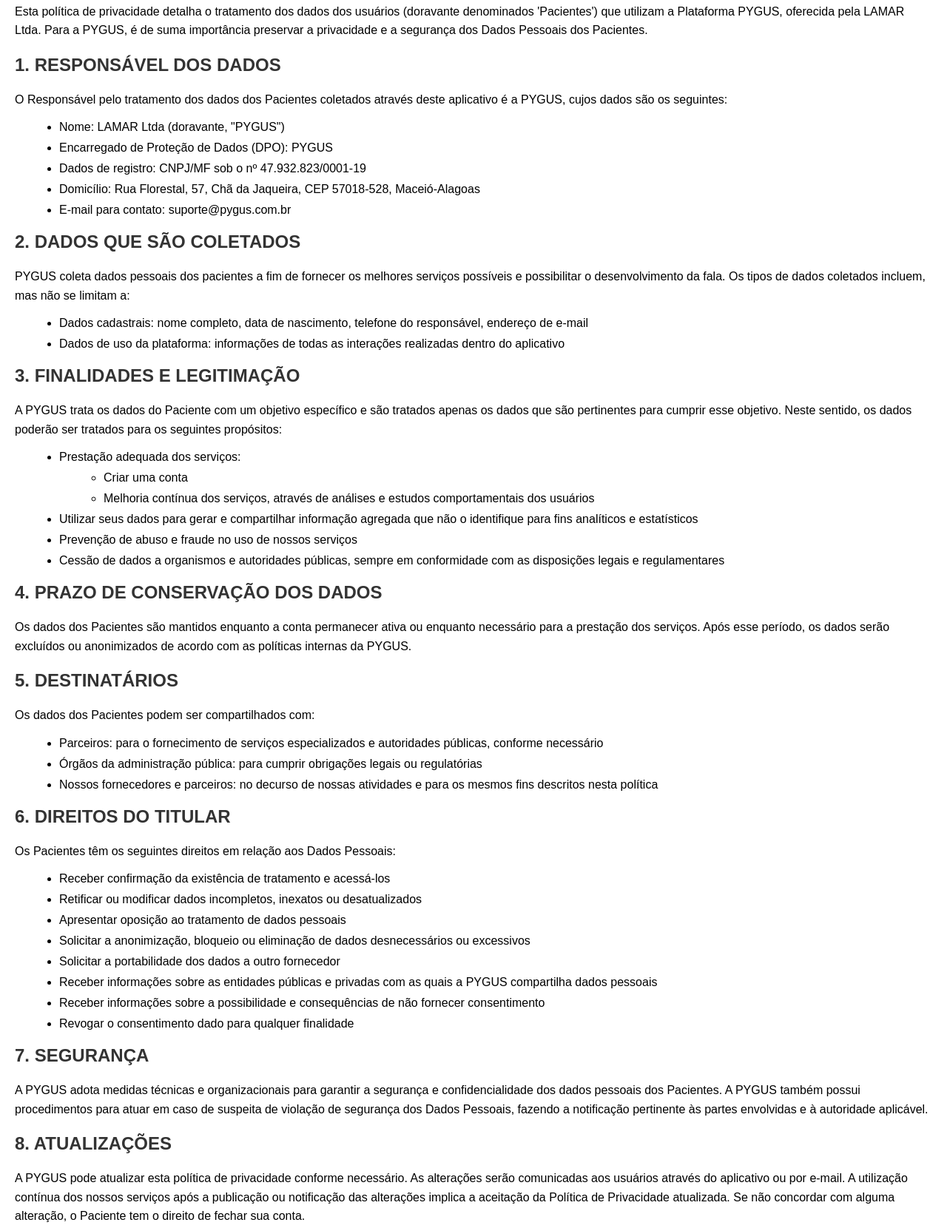
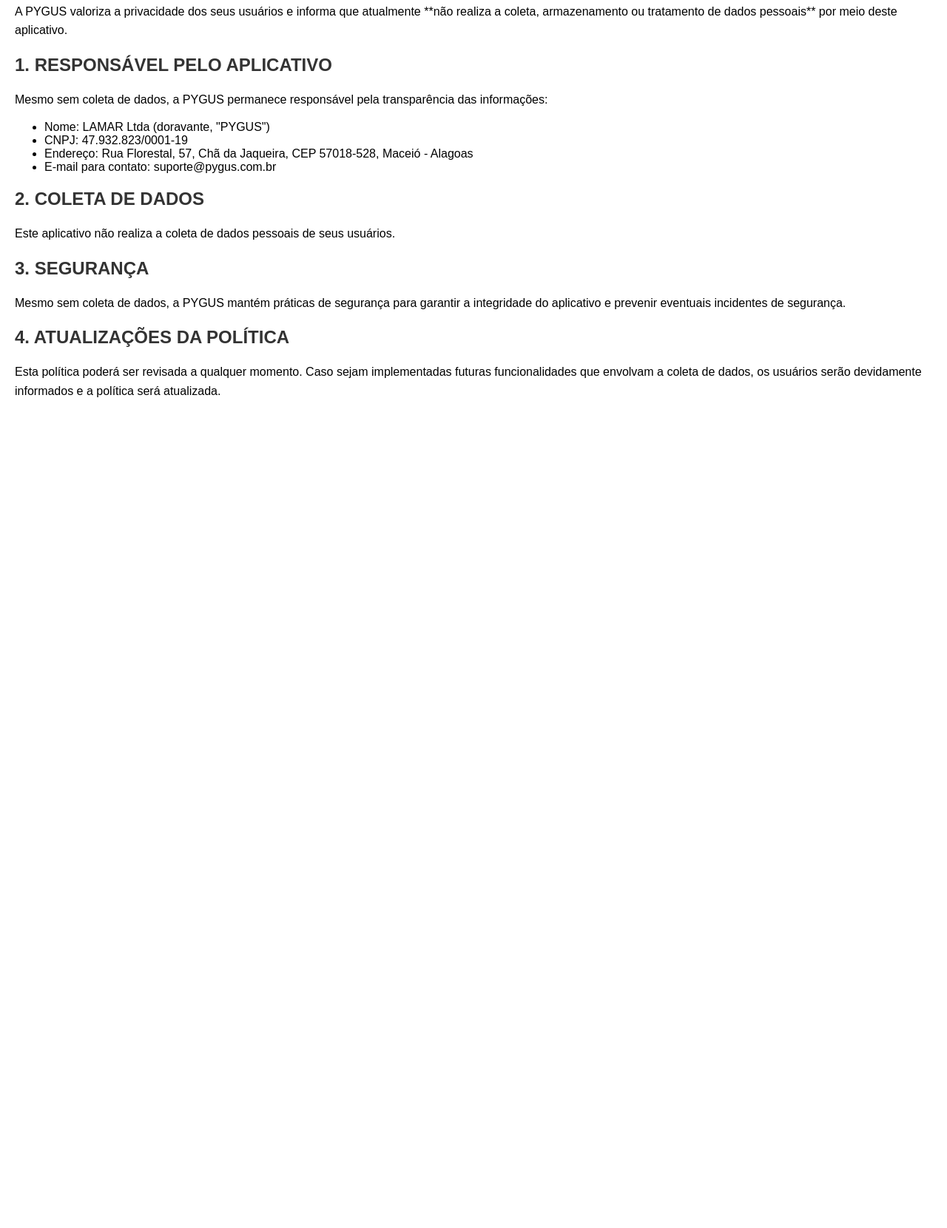
Before and after one commit to pygusdev/docs, a plain HTML site: page index.html in a window 1280 px wide. Shown: the part 77-1737 px from the top of the page at 74% size. After the commit the page ends 800 px from the top, so only its background shows below. Drawn offline with Linux system fonts and the light colour scheme.

Commit message:
Update index.html

```diff
--- a/index.html
+++ b/index.html
@@ -4,86 +4,31 @@
     <meta charset="UTF-8">
     <title>Política de Privacidade da PYGUS</title>
     <style>
-        body {
-            font-family: Arial, sans-serif;
-            margin: 20px;
-        }
-        h1, h2, h3, h4 {
-            color: #333;
-        }
-        p {
-            line-height: 1.6;
-        }
-        ul {
-            margin-left: 20px;
-        }
-        ul li {
-            margin-bottom: 10px;
-        }
+        body { font-family: Arial, sans-serif; margin: 20px; }
+        h1, h2 { color: #333; }
+        p { line-height: 1.6; }
     </style>
 </head>
 <body>
     <h1>Política de Privacidade da PYGUS</h1>
-    <p>Esta política de privacidade detalha o tratamento dos dados dos usuários (doravante denominados 'Pacientes') que utilizam a Plataforma PYGUS, oferecida pela LAMAR Ltda. Para a PYGUS, é de suma importância preservar a privacidade e a segurança dos Dados Pessoais dos Pacientes.</p>
+    <p>A PYGUS valoriza a privacidade dos seus usuários e informa que atualmente **não realiza a coleta, armazenamento ou tratamento de dados pessoais** por meio deste aplicativo.</p>
 
-    <h2>1. RESPONSÁVEL DOS DADOS</h2>
-    <p>O Responsável pelo tratamento dos dados dos Pacientes coletados através deste aplicativo é a PYGUS, cujos dados são os seguintes:</p>
+    <h2>1. RESPONSÁVEL PELO APLICATIVO</h2>
+    <p>Mesmo sem coleta de dados, a PYGUS permanece responsável pela transparência das informações:</p>
     <ul>
         <li>Nome: LAMAR Ltda (doravante, "PYGUS")</li>
-        <li>Encarregado de Proteção de Dados (DPO): PYGUS</li>
-        <li>Dados de registro: CNPJ/MF sob o nº 47.932.823/0001-19</li>
-        <li>Domicílio: Rua Florestal, 57, Chã da Jaqueira, CEP 57018-528, Maceió-Alagoas</li>
+        <li>CNPJ: 47.932.823/0001-19</li>
+        <li>Endereço: Rua Florestal, 57, Chã da Jaqueira, CEP 57018-528, Maceió - Alagoas</li>
         <li>E-mail para contato: suporte@pygus.com.br</li>
     </ul>
 
-    <h2>2. DADOS QUE SÃO COLETADOS</h2>
-    <p>PYGUS coleta dados pessoais dos pacientes a fim de fornecer os melhores serviços possíveis e possibilitar o desenvolvimento da fala. Os tipos de dados coletados incluem, mas não se limitam a:</p>
-    <ul>
-        <li>Dados cadastrais: nome completo, data de nascimento, telefone do responsável, endereço de e-mail</li>
-        <li>Dados de uso da plataforma: informações de todas as interações realizadas dentro do aplicativo</li>
-    </ul>
+    <h2>2. COLETA DE DADOS</h2>
+    <p>Este aplicativo não realiza a coleta de dados pessoais de seus usuários.</p>
 
-    <h2>3. FINALIDADES E LEGITIMAÇÃO</h2>
-    <p>A PYGUS trata os dados do Paciente com um objetivo específico e são tratados apenas os dados que são pertinentes para cumprir esse objetivo. Neste sentido, os dados poderão ser tratados para os seguintes propósitos:</p>
-    <ul>
-        <li>Prestação adequada dos serviços:</li>
-        <ul>
-            <li>Criar uma conta</li>
-            <li>Melhoria contínua dos serviços, através de análises e estudos comportamentais dos usuários</li>
-        </ul>
-        <li>Utilizar seus dados para gerar e compartilhar informação agregada que não o identifique para fins analíticos e estatísticos</li>
-        <li>Prevenção de abuso e fraude no uso de nossos serviços</li>
-        <li>Cessão de dados a organismos e autoridades públicas, sempre em conformidade com as disposições legais e regulamentares</li>
-    </ul>
+    <h2>3. SEGURANÇA</h2>
+    <p>Mesmo sem coleta de dados, a PYGUS mantém práticas de segurança para garantir a integridade do aplicativo e prevenir eventuais incidentes de segurança.</p>
 
-    <h2>4. PRAZO DE CONSERVAÇÃO DOS DADOS</h2>
-    <p>Os dados dos Pacientes são mantidos enquanto a conta permanecer ativa ou enquanto necessário para a prestação dos serviços. Após esse período, os dados serão excluídos ou anonimizados de acordo com as políticas internas da PYGUS.</p>
-
-    <h2>5. DESTINATÁRIOS</h2>
-    <p>Os dados dos Pacientes podem ser compartilhados com:</p>
-    <ul>
-        <li>Parceiros: para o fornecimento de serviços especializados e autoridades públicas, conforme necessário</li>
-        <li>Órgãos da administração pública: para cumprir obrigações legais ou regulatórias</li>
-        <li>Nossos fornecedores e parceiros: no decurso de nossas atividades e para os mesmos fins descritos nesta política</li>
-    </ul>
-
-    <h2>6. DIREITOS DO TITULAR</h2>
-    <p>Os Pacientes têm os seguintes direitos em relação aos Dados Pessoais:</p>
-    <ul>
-        <li>Receber confirmação da existência de tratamento e acessá-los</li>
-        <li>Retificar ou modificar dados incompletos, inexatos ou desatualizados</li>
-        <li>Apresentar oposição ao tratamento de dados pessoais</li>
-        <li>Solicitar a anonimização, bloqueio ou eliminação de dados desnecessários ou excessivos</li>
-        <li>Solicitar a portabilidade dos dados a outro fornecedor</li>
-        <li>Receber informações sobre as entidades públicas e privadas com as quais a PYGUS compartilha dados pessoais</li>
-        <li>Receber informações sobre a possibilidade e consequências de não fornecer consentimento</li>
-        <li>Revogar o consentimento dado para qualquer finalidade</li>
-    </ul>
-
-    <h2>7. SEGURANÇA</h2>
-    <p>A PYGUS adota medidas técnicas e organizacionais para garantir a segurança e confidencialidade dos dados pessoais dos Pacientes. A PYGUS também possui procedimentos para atuar em caso de suspeita de violação de segurança dos Dados Pessoais, fazendo a notificação pertinente às partes envolvidas e à autoridade aplicável.</p>
-
-    <h2>8. ATUALIZAÇÕES</h2>
-    <p>A PYGUS pode atualizar esta política de privacidade conforme necessário. As alterações serão comunicadas aos usuários através do aplicativo ou por e-mail. A utilização contínua dos nossos serviços após a publicação ou notificação das alterações implica a aceitação da Política de Privacidade atualizada. Se não concordar com alguma alteração, o Paciente tem o direito de fechar sua conta.</p>
+    <h2>4. ATUALIZAÇÕES DA POLÍTICA</h2>
+    <p>Esta política poderá ser revisada a qualquer momento. Caso sejam implementadas futuras funcionalidades que envolvam a coleta de dados, os usuários serão devidamente informados e a política será atualizada.</p>
 </body>
 </html>
```
